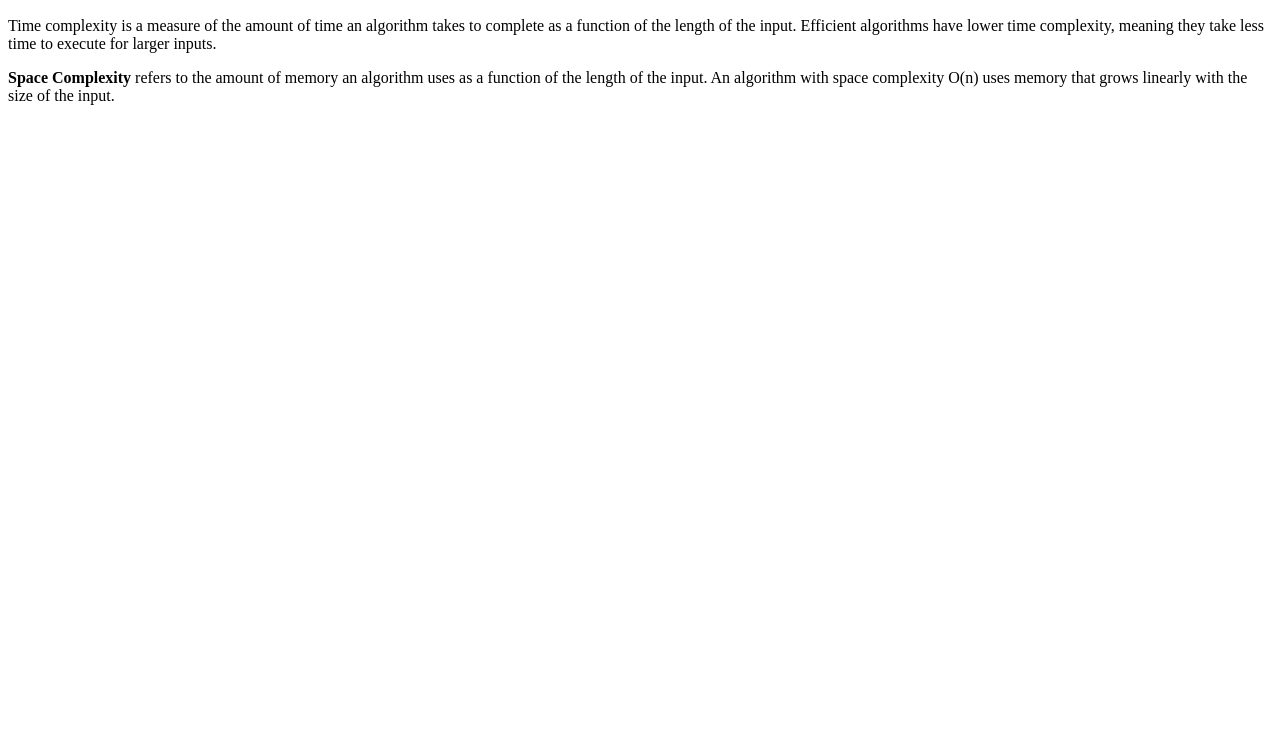
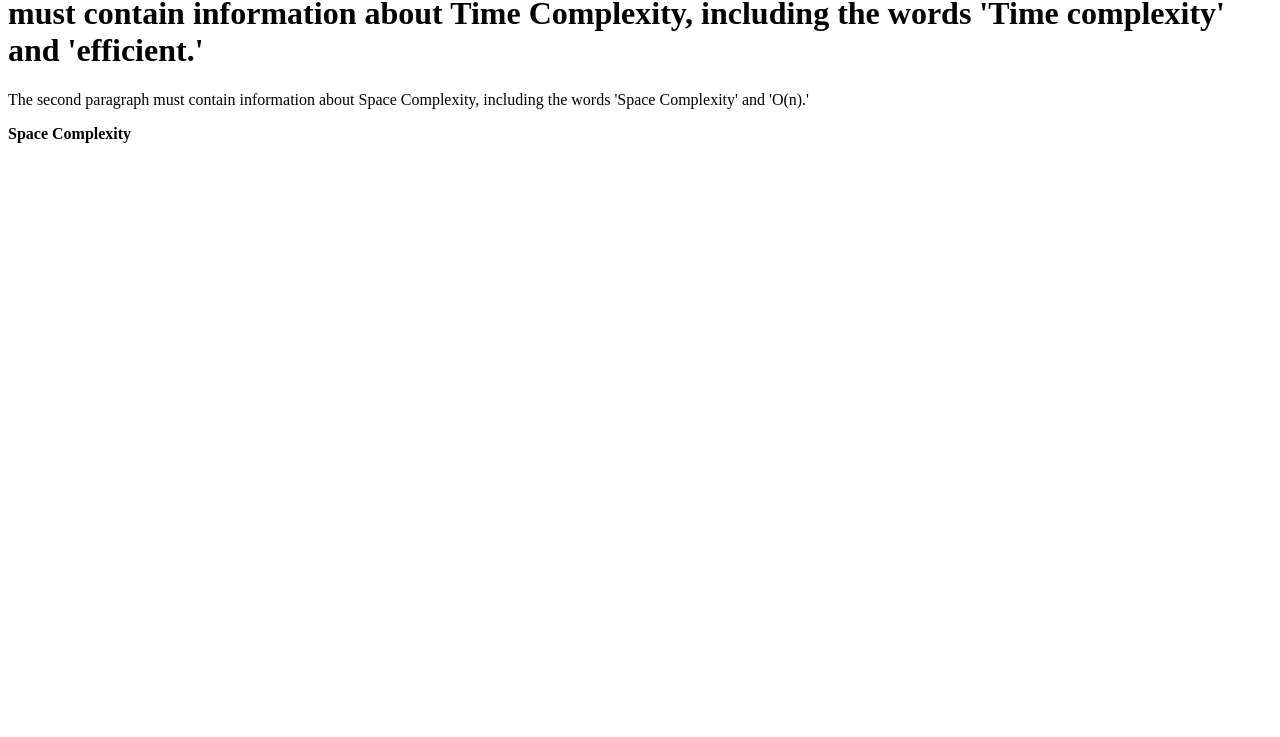
Before and after one commit to acciojob/time-and-space-complexity-roshanarnav, a website: page main.html in a window 1280 px wide. Shown: the part 63-800 px from the top of the page. Drawn offline with Linux system fonts and the light colour scheme.

Commit message:
created a submission

```diff
--- a/main.html
+++ b/main.html
@@ -7,9 +7,10 @@
 </head>
 
 <body>
-	<h1>Understanding Time, Space, and Complexity</h1>
-	<p>Time complexity is a measure of the amount of time an algorithm takes to complete as a function of the length of the input. Efficient algorithms have lower time complexity, meaning they take less time to execute for larger inputs.</p>
-	<p><b>Space Complexity</b> refers to the amount of memory an algorithm uses as a function of the length of the input. An algorithm with space complexity O(n) uses memory that grows linearly with the size of the input.</p>
+	<h1>The h1 element must include the words Time, Space, and Complexity.
+The first paragraph must contain information about Time Complexity, including the words 'Time complexity' and 'efficient.'</h1>
+	<p>The second paragraph must contain information about Space Complexity, including the words 'Space Complexity' and 'O(n).'</p>
+	<p><b>Space Complexity</b></p>
 	<!-- the entire body must be written by student -->
     <script type="text/javascript" src="./script.js">
 </script>
```
